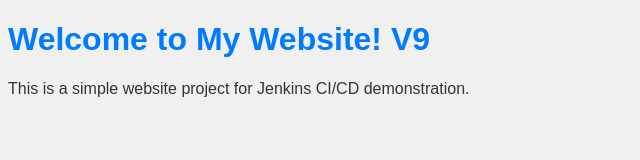
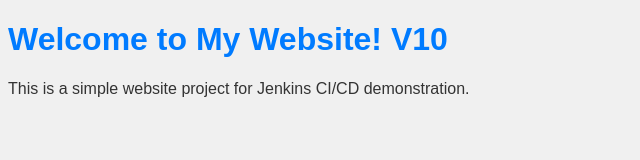
Before and after one commit to Ahmar1232/jenkins-website-ci, a plain HTML site: page index.html in a window 1280 px wide. Shown: the full height of the page, 0-640 px from the left. Drawn offline with Linux system fonts and the light colour scheme.

Commit message:
update 10

```diff
--- a/index.html
+++ b/index.html
@@ -8,7 +8,7 @@ scale=1.0">
 <link rel="stylesheet" href="styles.css">
 </head>
 <body>
-<h1>Welcome to My Website! V9</h1>
+<h1>Welcome to My Website! V10</h1>
 <p>This is a simple website project for Jenkins CI/CD
 demonstration.</p>
 </body>
```
